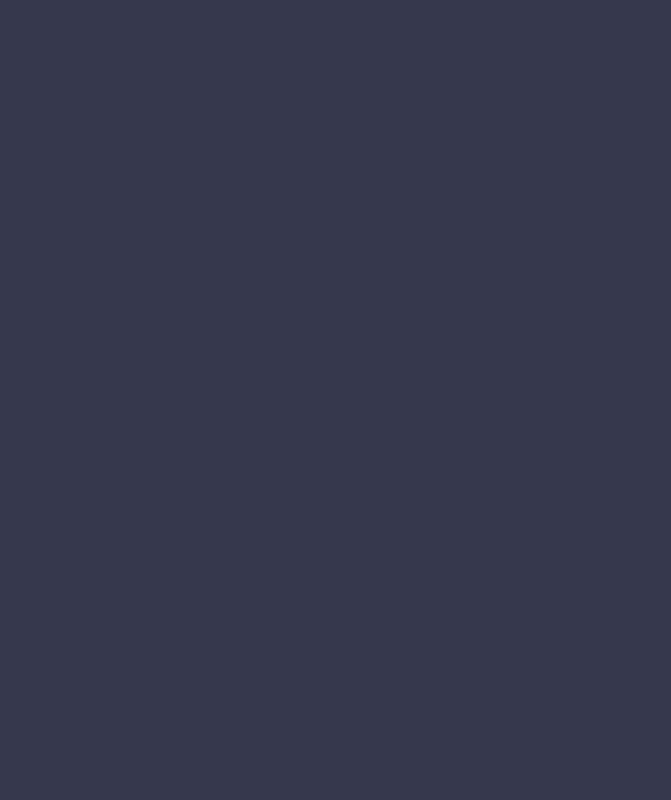
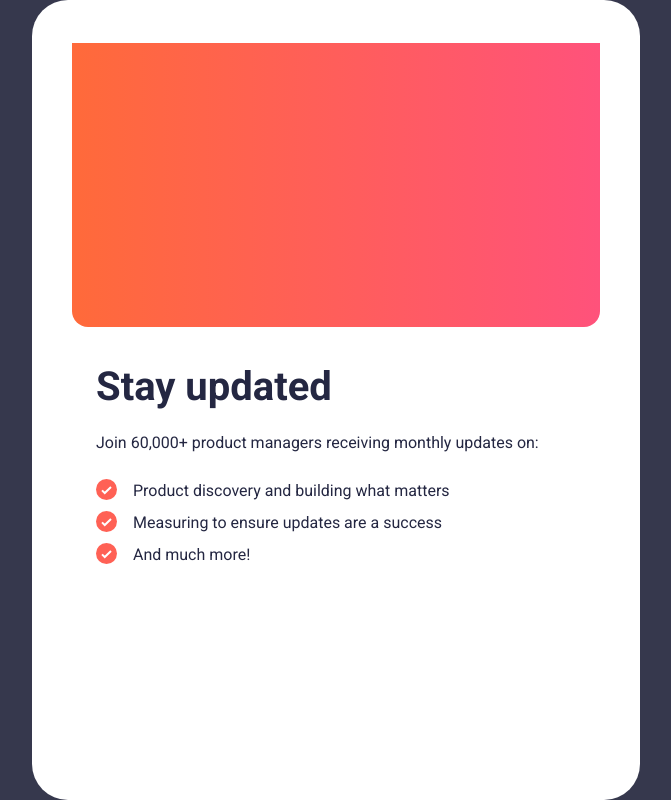
Before and after one commit to merci54/newsletter-app, a React (Vite) app: page / in a window 1280 px wide. Shown: the whole page, without its empty margins (304-975 px from the left). Built offline with nearby package versions, Linux system fonts and the light colour scheme.

Commit message:
add main text

```diff
--- a/src/components/App/App.module.scss
+++ b/src/components/App/App.module.scss
@@ -0,0 +1,53 @@
+@use "../../typography.scss" as *;
+
+.wrapper {
+  display: flex;
+  justify-content: center;
+  align-items: center;
+  height: 100vh;
+}
+.contentBlock {
+  width: 608px;
+  background-color: var(--white);
+  height: 100%;
+  @media screen and (min-width: 609px) {
+    border-radius: 36px;
+    padding: 43px 40px;
+  }
+}
+.imageBlock {
+  width: 100%;
+  height: 284px;
+  border-radius: 0 0 16px 16px;
+  background: linear-gradient(
+    90deg,
+    rgba(255, 106, 58, 1) 0%,
+    rgba(255, 82, 123, 1) 100%
+  );
+}
+.textBlock {
+  display: flex;
+  flex-direction: column;
+  gap: 24px;
+  padding: 40px 24px 44px 24px;
+  &__title {
+    @include text-preset-1-mobile;
+  }
+  &__description {
+    @include text-preset-2-regular;
+  }
+}
+
+.list {
+  display: flex;
+  flex-direction: column;
+  gap: 8px;
+
+  &__item {
+    display: flex;
+    align-items: start;
+    gap: 16px;
+
+    @include text-preset-2-regular;
+  }
+}
--- a/src/components/App/App.tsx
+++ b/src/components/App/App.tsx
@@ -1,5 +1,29 @@
 import css from "./App.module.scss";
-
 export default function App() {
-  return <div className={css.wrapper}></div>;
+  return (
+    <div className={css.wrapper}>
+      <div className={css.contentBlock}>
+        <div className={css.imageBlock}></div>
+        <div className={css.textBlock}>
+          <h1 className={css.textBlock__title}>Stay updated</h1>
+          <p className={css.textBlock__description}>
+            Join 60,000+ product managers receiving monthly updates on:
+          </p>
+          <ul className={css.list}>
+            <li className={css.list__item}>
+              <img src="/check.svg" alt="check icon" />
+              <p>Product discovery and building what matters</p>
+            </li>
+            <li className={css.list__item}>
+              <img src="/check.svg" alt="check icon" />
+              <p>Measuring to ensure updates are a success</p>
+            </li>
+            <li className={css.list__item}>
+              <img src="/check.svg" alt="check icon" /> <p>And much more!</p>
+            </li>
+          </ul>
+        </div>
+      </div>
+    </div>
+  );
 }
--- a/src/index.scss
+++ b/src/index.scss
@@ -7,7 +7,11 @@
 
   --red: #ff6155;
 
-  --gradient: linear-gradient(#ff6a3a, #ff527b);
+  --gradient: linear-gradient(
+    90deg,
+    rgba(255, 106, 58, 1) 0%,
+    rgba(255, 82, 123, 1) 100%
+  );
 }
 
 body {
@@ -56,3 +60,10 @@ img {
   display: flex;
   max-width: 100%;
 }
+
+ul,
+ol {
+  margin: 0;
+  padding: 0;
+  list-style: none;
+}
--- a/src/typography.scss
+++ b/src/typography.scss
@@ -1,11 +1,11 @@
 @mixin text-preset-1 {
   font-size: 56px;
-  line-height: 100px;
+  line-height: 100%;
 }
 
 @mixin text-preset-1-mobile {
   font-size: 40px;
-  line-height: 100px;
+  line-height: 100%;
 }
 
 @mixin text-preset-2-bold {
@@ -14,12 +14,12 @@
 }
 
 @mixin text-preset-2-regular {
-  font-weight: regular;
+  font-weight: 400;
   font-size: 16px;
-  line-height: 150px;
+  line-height: 150%;
 }
 
 @mixin text-preset-3 {
   font-size: 12px;
-  line-height: 150px;
+  line-height: 150%;
 }
```
